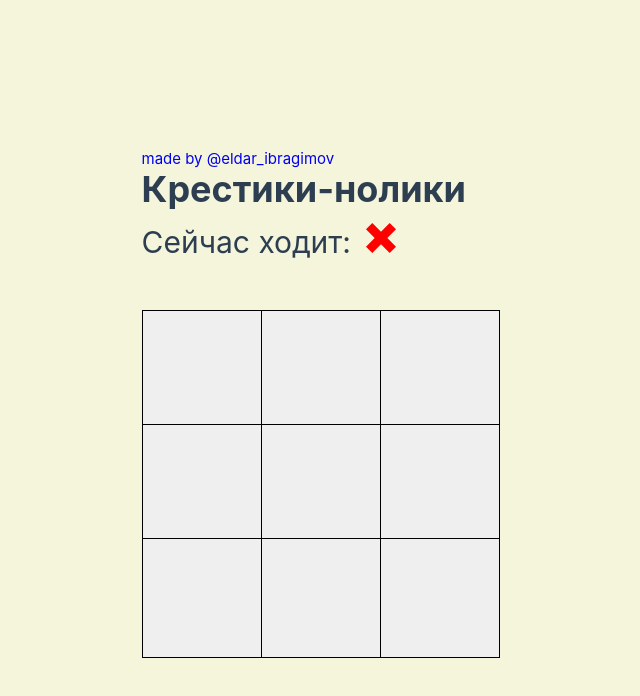
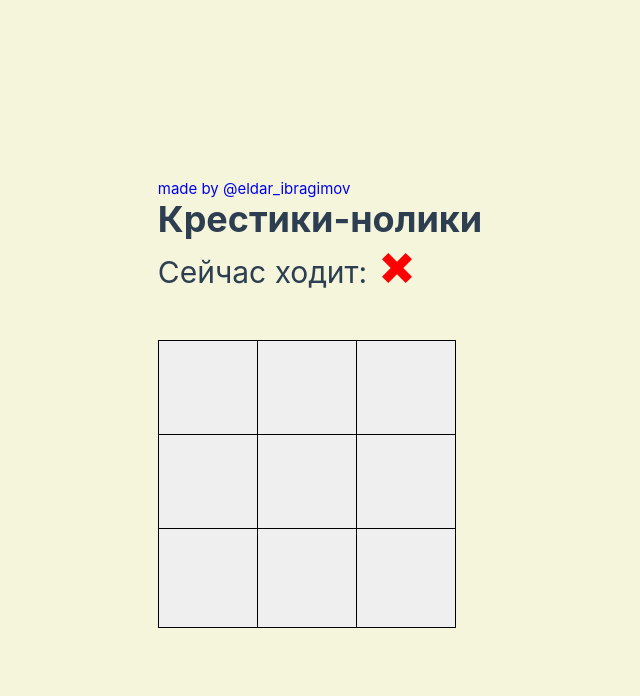
Before and after one commit to ibragimoov/tic-tac-toe, a Vue app: page / in a window 1280 px wide. Shown: the top 696 px of the page, without its empty margins (320-960 px from the left). Built offline with nearby package versions, Linux system fonts and the light colour scheme.

Commit message:
fix scss

```diff
--- a/src/assets/square.scss
+++ b/src/assets/square.scss
@@ -29,3 +29,10 @@
   border: 1px solid $black;
   }
 }
+
+@media (max-width: 1280px) {
+  .square {
+    width: 100px;
+    height: 100px;
+  }
+}
```
